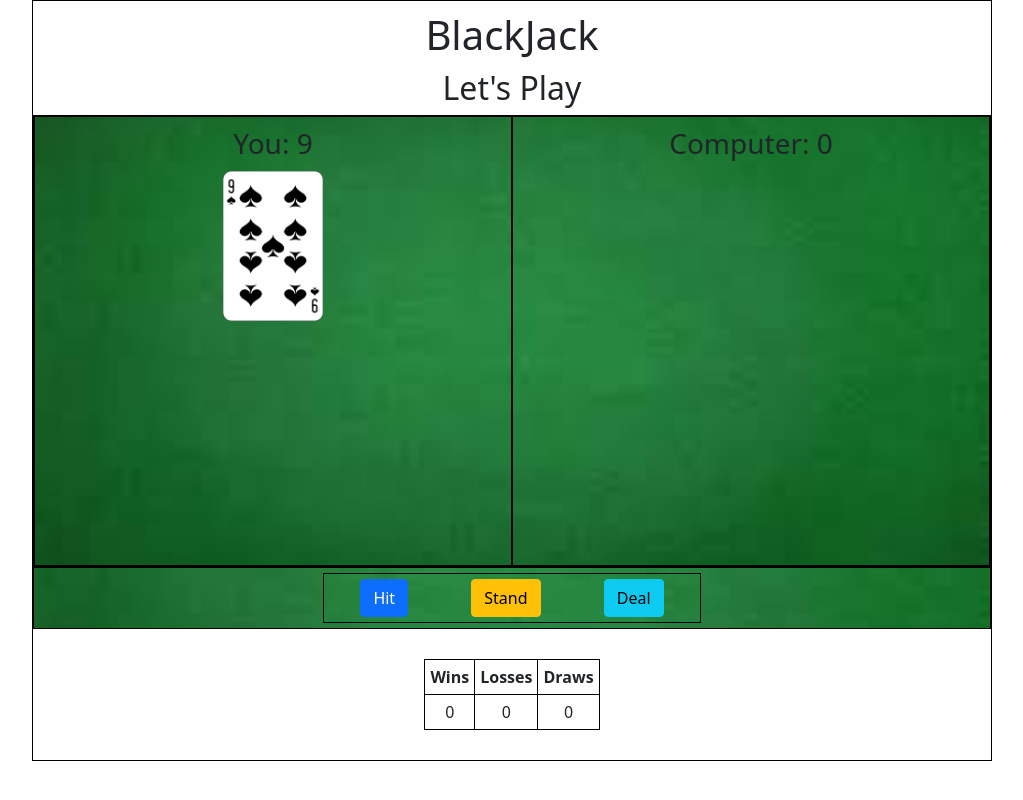
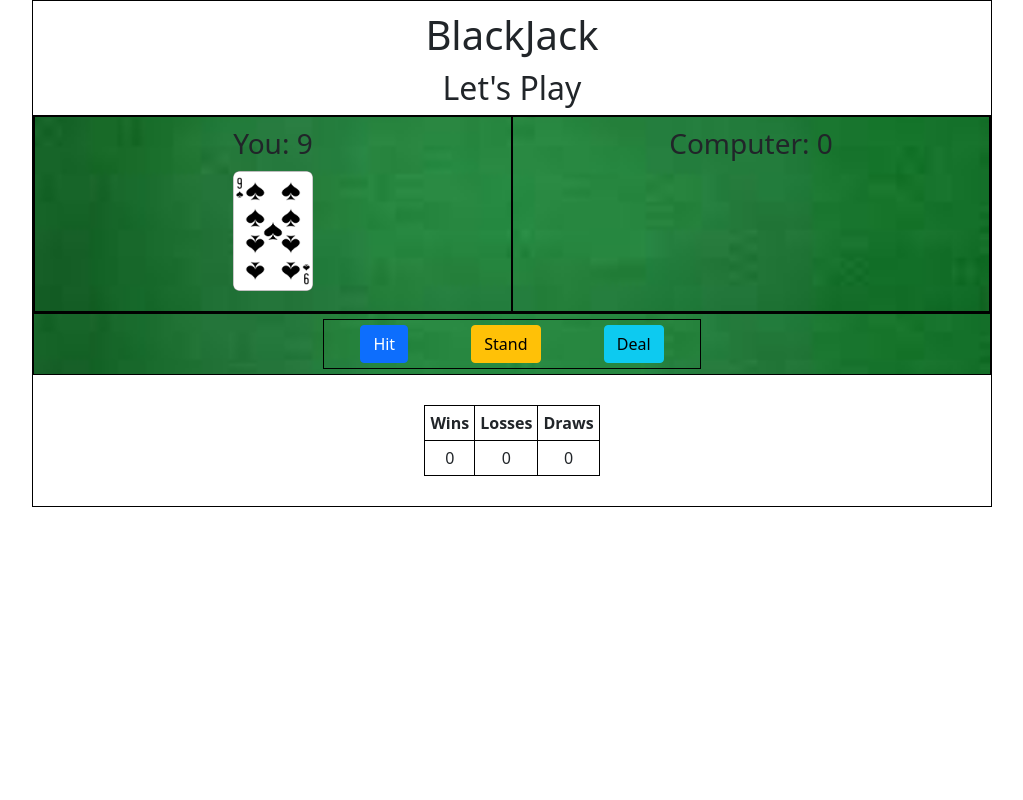
Before and after one commit to omsatam/Javascript-projects, a plain HTML site: page BlackJack/index.html in a window 1280 px wide. Both pictures are taken after a click on the element "Hit". Shown: the whole page, without its empty margins (128-1151 px from the left). Drawn offline with nearby package versions, Linux system fonts and the light colour scheme.

Commit message:
Update style.css

```diff
--- a/BlackJack/static/css/style.css
+++ b/BlackJack/static/css/style.css
@@ -36,14 +36,13 @@
     padding: 10px;
 }
 .yourPlayingArea img, .computerPlayingArea img{
-    height: 150px;
-    width: 100px;
+    height: 120px;
+    width: 80px;
     margin: 10px;
 }
 .yourPlayingArea, .computerPlayingArea{
     border: 1px solid black;
     display: flex;
-    height : 450px;
     flex-direction: column;
     flex-wrap: wrap;
     padding: 10px;
```
